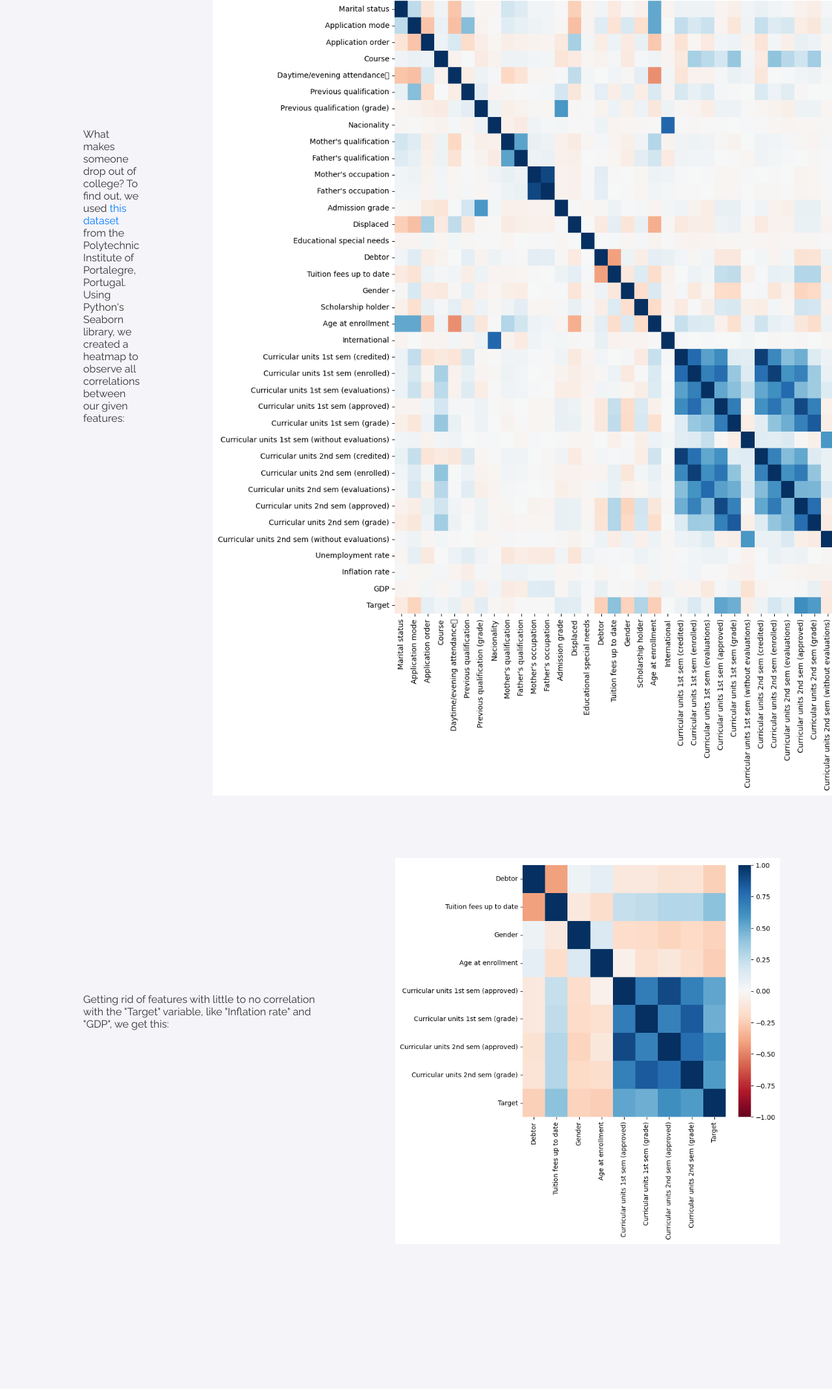
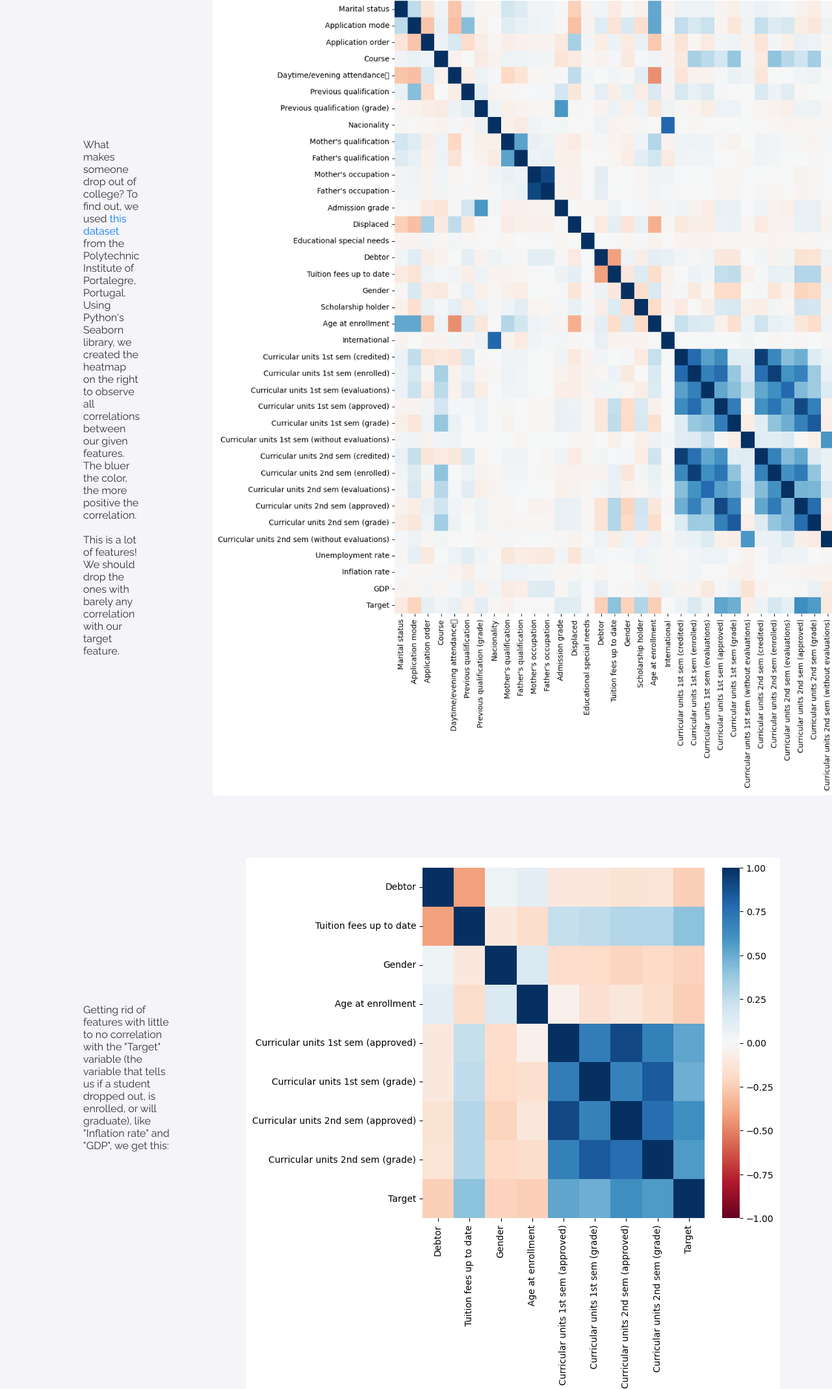
Before and after one commit to erin-le/ecs163-team-10, a plain HTML site: page testing/walkthrough.html in a window 1280 px wide. Shown: the part 91-2228 px from the top of the page at 65% size. Before the commit the page ends 2053 px from the top, so only its background shows below. Drawn offline with Linux system fonts and the light colour scheme.

Commit message:
update walkthrough

```diff
--- a/static/styles/style.css
+++ b/static/styles/style.css
@@ -14,7 +14,7 @@ body {
     width: 100%;
 }
 img {
-    width:50%;
+    width:100%;
     margin:2em;
 }
 .walkthrough {
@@ -23,6 +23,7 @@ img {
     margin: 1em;
 }
 .subsection1 {
+    width: 75%;
     display: block;
     justify-content: center;
     align-items: center;
--- a/testing/walkthrough.html
+++ b/testing/walkthrough.html
@@ -12,17 +12,30 @@
 <body>
   <section class="walkthrough">
     <div class="subsection1">
+      <p>
       What makes someone drop out of college?
       To find out, we used <a href="https://archive.ics.uci.edu/dataset/697/predict+students+dropout+and+academic+success">this dataset</a> from the Polytechnic Institute of Portalegre, Portugal.
-      Using Python's Seaborn library, we created a heatmap to observe all correlations between our given features:
+      Using Python's Seaborn library, we created the heatmap on the right to observe all correlations between our given features. The bluer the color, the more positive the correlation.
+      <br><br>
+      This is a lot of features! We should drop the ones with barely any correlation with our target feature. </p>
     </div>
     <img src="../static/img/first heatmap.png" alt="a heatmap with all features given by the dataset" id="firstHeatmap"/>
   </section>
   <section class="walkthrough">
     <div class="subsection1">
-    Getting rid of features with little to no correlation with the "Target" variable, like "Inflation rate" and "GDP", we get this:
-  </div>
+      <p>
+        Getting rid of features with little to no correlation with the "Target" variable (the variable that tells us if a student dropped out, is enrolled, or will graduate), like "Inflation rate" and "GDP", we get this:
+      </p>
+    </div>
     <img src="../static/img/narrow heatmap.png"/>
+  </section>
+  <section class="walkthrough">
+    <div class="subsection1">
+      <p>
+        Those 8 remaining features (excluding "Target") have the most correlations a student's performance! The following is a pairplot showing how each of these features relate to each other (1 = dropout, 2 = enrolled, 3 = graduate):
+      </p>
+    </div>
+    <img src="../static/img/all correlation scatterplots.png"/>
   </section>
     <!-- <h1> ECS 163 Team 10 Final Project: Student Dropout Rates and ML Predictor </h1> -->
     <!-- <a href="{{url_for('ml')}}" class="button-style">goto ml site test</a> -->
```
Also changed, not shown: 1 other file.
